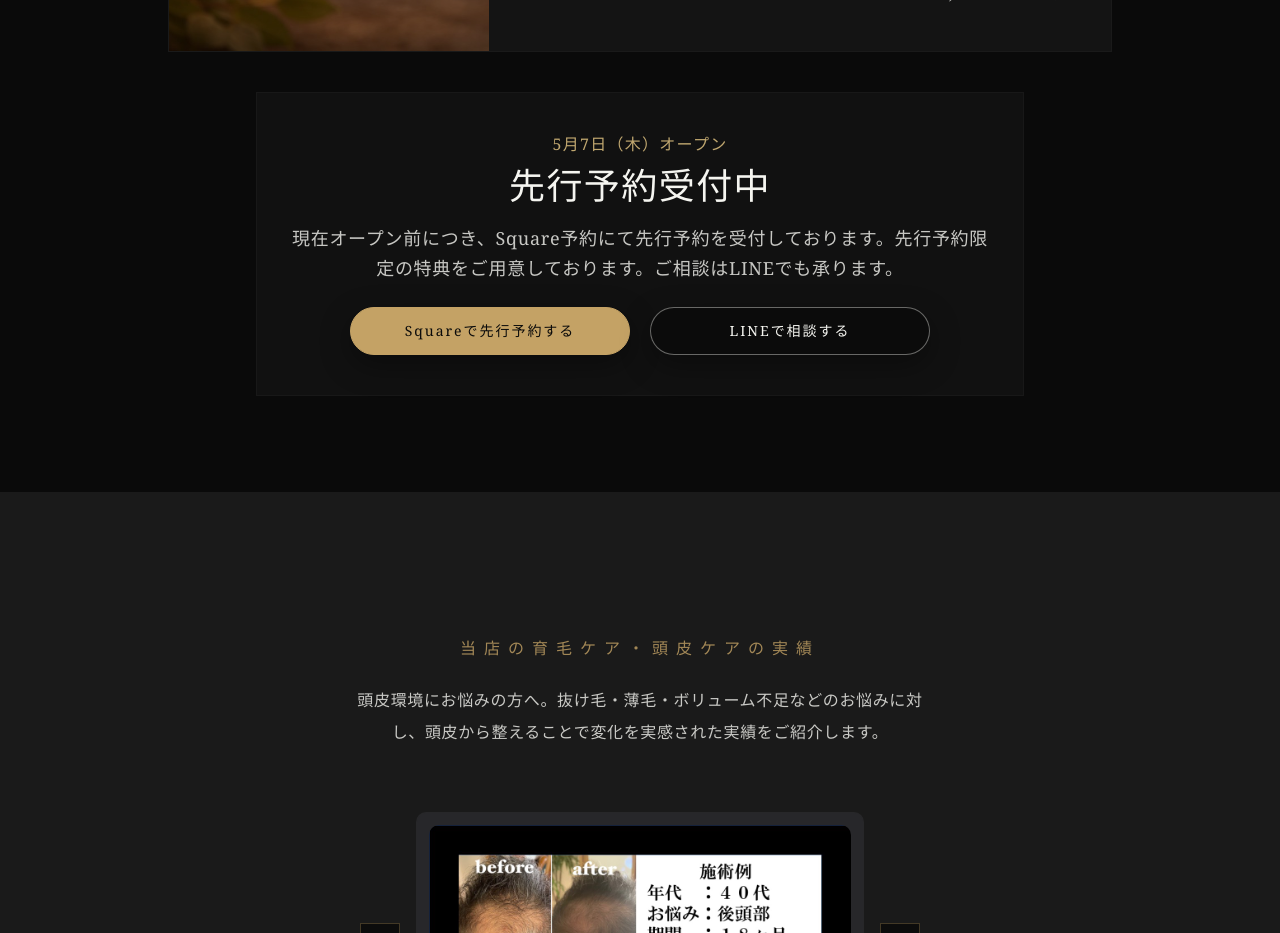
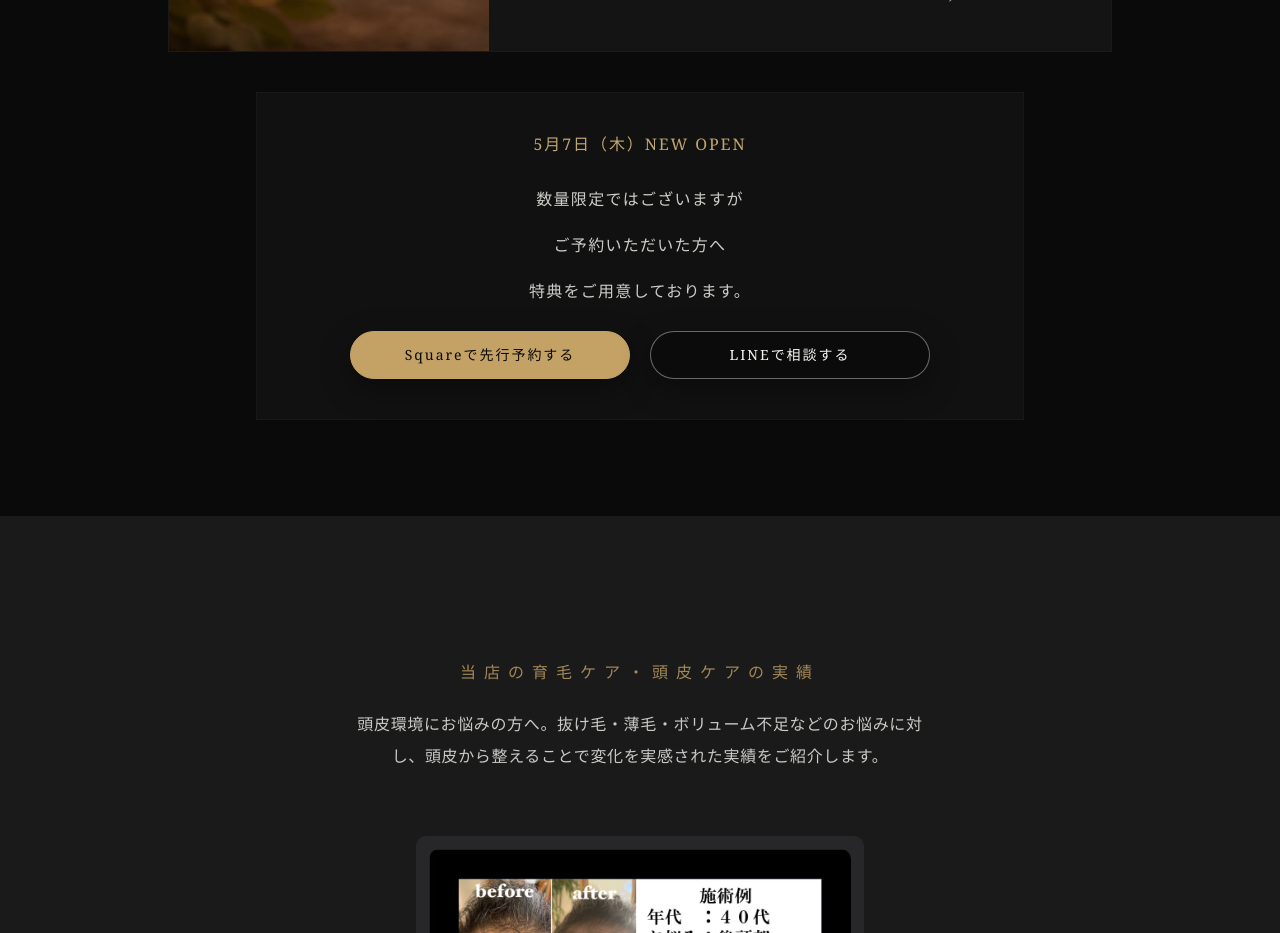
Before and after one commit to kihonori/headspa-template, a Next.js app: page / in a window 1280 px wide. Shown: the part 9440-10373 px from the top of the page. Built offline with nearby package versions, Linux system fonts and the light colour scheme.

Commit message:
文言修正文言修正

```diff
--- a/components/booking-cta-section.tsx
+++ b/components/booking-cta-section.tsx
@@ -13,23 +13,29 @@ export function BookingCtaSection() {
           </h2>
         </FadeIn>
         <FadeIn delay={0.08}>
-          <div className="text-beauty space-y-4 md:space-y-6 text-center mb-10">
-            <p>ご予約は30秒で完了します</p>
-            <p>ご希望の日時を選ぶだけで簡単予約</p>
-            <p>頭皮や育毛のお悩みはLINEからも相談可能</p>
-            <p className="pt-1 text-foreground/75">
-              ※完全予約制のため
-              <br />
-              事前予約をお願いいたします
+          <div className="text-beauty mb-10 text-center md:mb-11">
+            <p className="text-sm tracking-[0.1em] text-gold-light/90 md:text-base md:tracking-[0.12em]">
+              <span className="inline-block">5月7日（木）NEW OPEN</span>
             </p>
+            <div className="mx-auto mt-6 max-w-md space-y-3.5 px-2 text-[15px] leading-[1.85] tracking-[0.06em] text-foreground/82 md:mt-7 md:text-base md:leading-loose md:tracking-[0.08em]">
+              <p className="text-balance text-center">
+                <span className="inline-block">数量限定ではございますが</span>
+              </p>
+              <p className="text-balance text-center">
+                <span className="inline-block">ご予約いただいた方へ</span>
+              </p>
+              <p className="text-balance text-center">
+                <span className="inline-block">特典をご用意しております。</span>
+              </p>
+            </div>
           </div>
         </FadeIn>
         <FadeIn delay={0.15}>
           <ReserveCtaButtons />
         </FadeIn>
         <FadeIn delay={0.22}>
-          <div className="text-beauty space-y-4 md:space-y-6 text-center mt-10 sm:mt-12">
-            <p className="text-beauty break-words text-foreground/70">
+          <div className="mx-auto mt-10 max-w-2xl text-center sm:mt-12">
+            <p className="text-beauty text-sm leading-relaxed tracking-[0.05em] text-foreground/70 md:text-[15px]">
               Square予約ページにてご希望の日時を選択してご予約いただけます
             </p>
           </div>
--- a/components/menu-section.tsx
+++ b/components/menu-section.tsx
@@ -314,11 +314,20 @@ opacity-90
 
         <FadeIn delay={0.12}>
           <div className="mx-auto mt-10 max-w-3xl border border-border/30 bg-card/70 px-5 py-8 text-center md:px-8 md:py-10">
-            <p className="text-sm leading-snug tracking-[0.08em] text-gold-light/90 md:text-base">5月7日（木）オープン</p>
-            <p className="mt-2 text-2xl leading-tight tracking-[0.04em] text-foreground md:text-4xl">先行予約受付中</p>
-            <p className="mx-auto mt-4 max-w-3xl break-words text-base leading-relaxed tracking-[0.04em] text-foreground/80 md:text-lg">
-              現在オープン前につき、Square予約にて先行予約を受付しております。先行予約限定の特典をご用意しております。ご相談はLINEでも承ります。
+            <p className="text-sm leading-snug tracking-[0.1em] text-gold-light/90 md:text-base md:tracking-[0.12em]">
+              <span className="inline-block">5月7日（木）NEW OPEN</span>
             </p>
+            <div className="mx-auto mt-6 max-w-md space-y-3.5 px-2 text-[15px] leading-[1.85] tracking-[0.06em] text-foreground/82 md:mt-7 md:text-base md:leading-loose md:tracking-[0.08em]">
+              <p className="text-balance text-center">
+                <span className="inline-block">数量限定ではございますが</span>
+              </p>
+              <p className="text-balance text-center">
+                <span className="inline-block">ご予約いただいた方へ</span>
+              </p>
+              <p className="text-balance text-center">
+                <span className="inline-block">特典をご用意しております。</span>
+              </p>
+            </div>
             <div className="mt-6">
               <ReserveCtaButtons webLabel="Squareで先行予約する" lineLabel="LINEで相談する" />
             </div>
```
